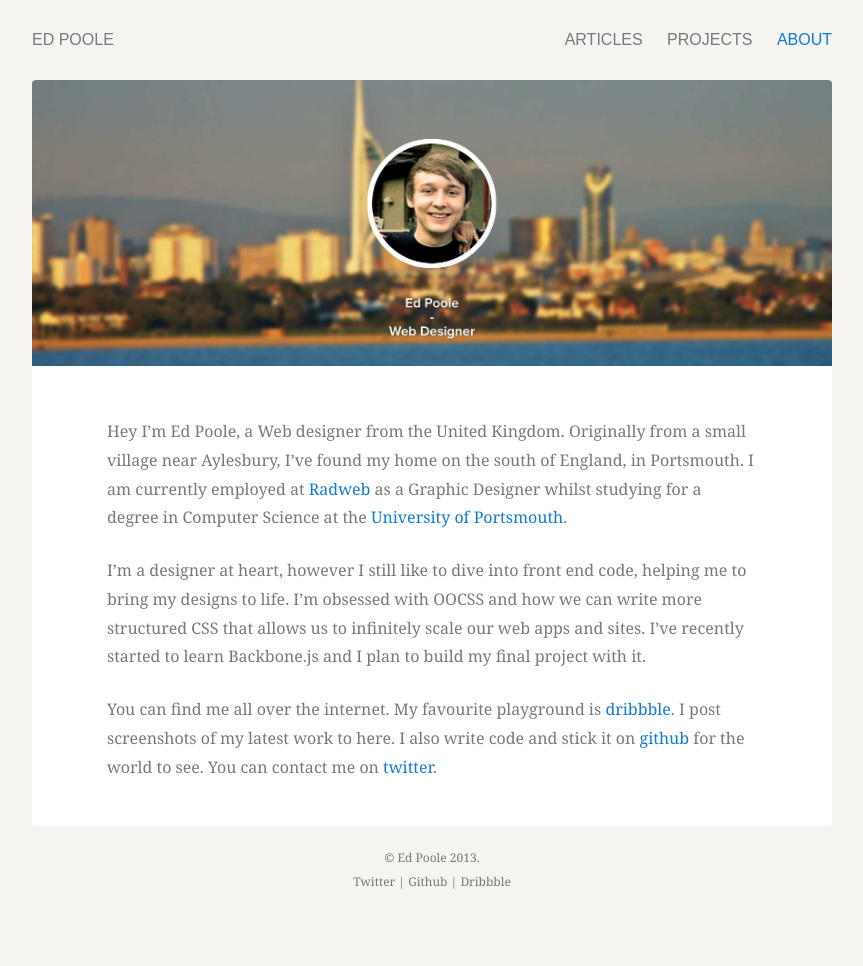
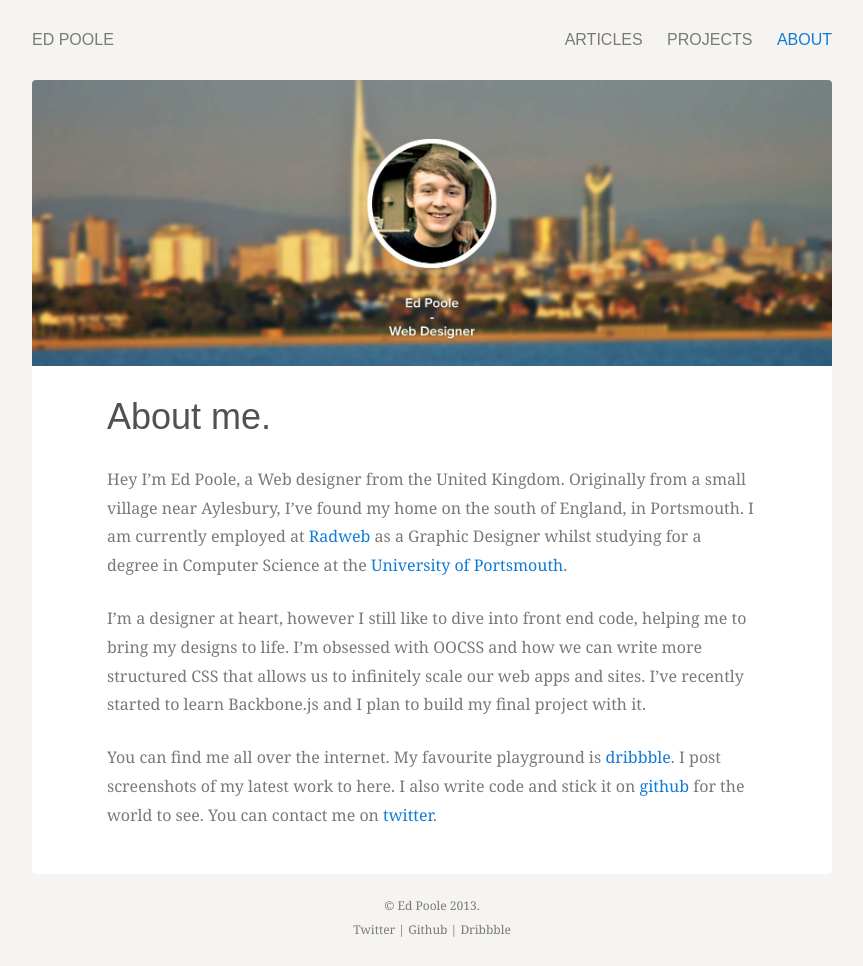
Before and after one commit to EdPoole/edpooleOld, a Jekyll site: the page built from about/index.markdown, in a window 1280 px wide. Shown: the whole page, without its empty margins (208-1071 px from the left). Built offline with Jekyll 4.4.1, drawn with Linux system fonts in a browser that asks for light colours; nearby versions of some CDN libraries; Markdown is read by kramdown in place of the engine named in the settings; before the commit the page ends 918 px from its top, so only the background shows below that.

Commit message:
updated about

```diff
--- a/about/index.markdown
+++ b/about/index.markdown
@@ -1,5 +1,6 @@
 ---
 layout: aboutlayout
+title: About me.
 cover: about.jpg
 ---
 
```
